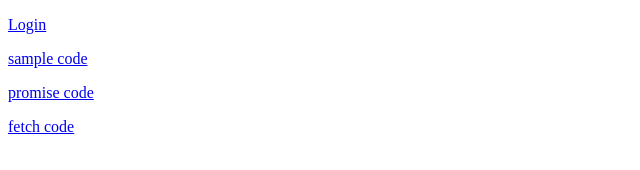
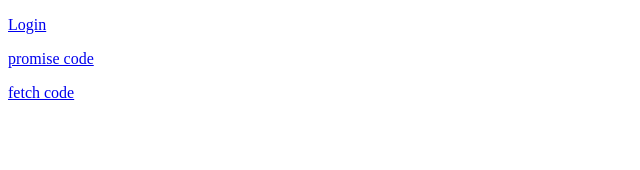
Before and after one commit to Aiman2020-alraidi/itmo-week3, a plain HTML site: page public_html/index.html in a window 1280 px wide. Shown: the whole page, without its empty margins (0-640 px from the left). Drawn offline with Linux system fonts and the light colour scheme.

Commit message:
Update index.html

```diff
--- a/public_html/index.html
+++ b/public_html/index.html
@@ -6,7 +6,6 @@
  <body>
   <div>
     <p><a href="/login/">Login</a></p>
-    <p><a href="/sample/">sample code</a></p>
     <p><a href="/promise/">promise code</a></p>
     <p><a href="/fetch/">fetch code</a></p>
   </div>
```
